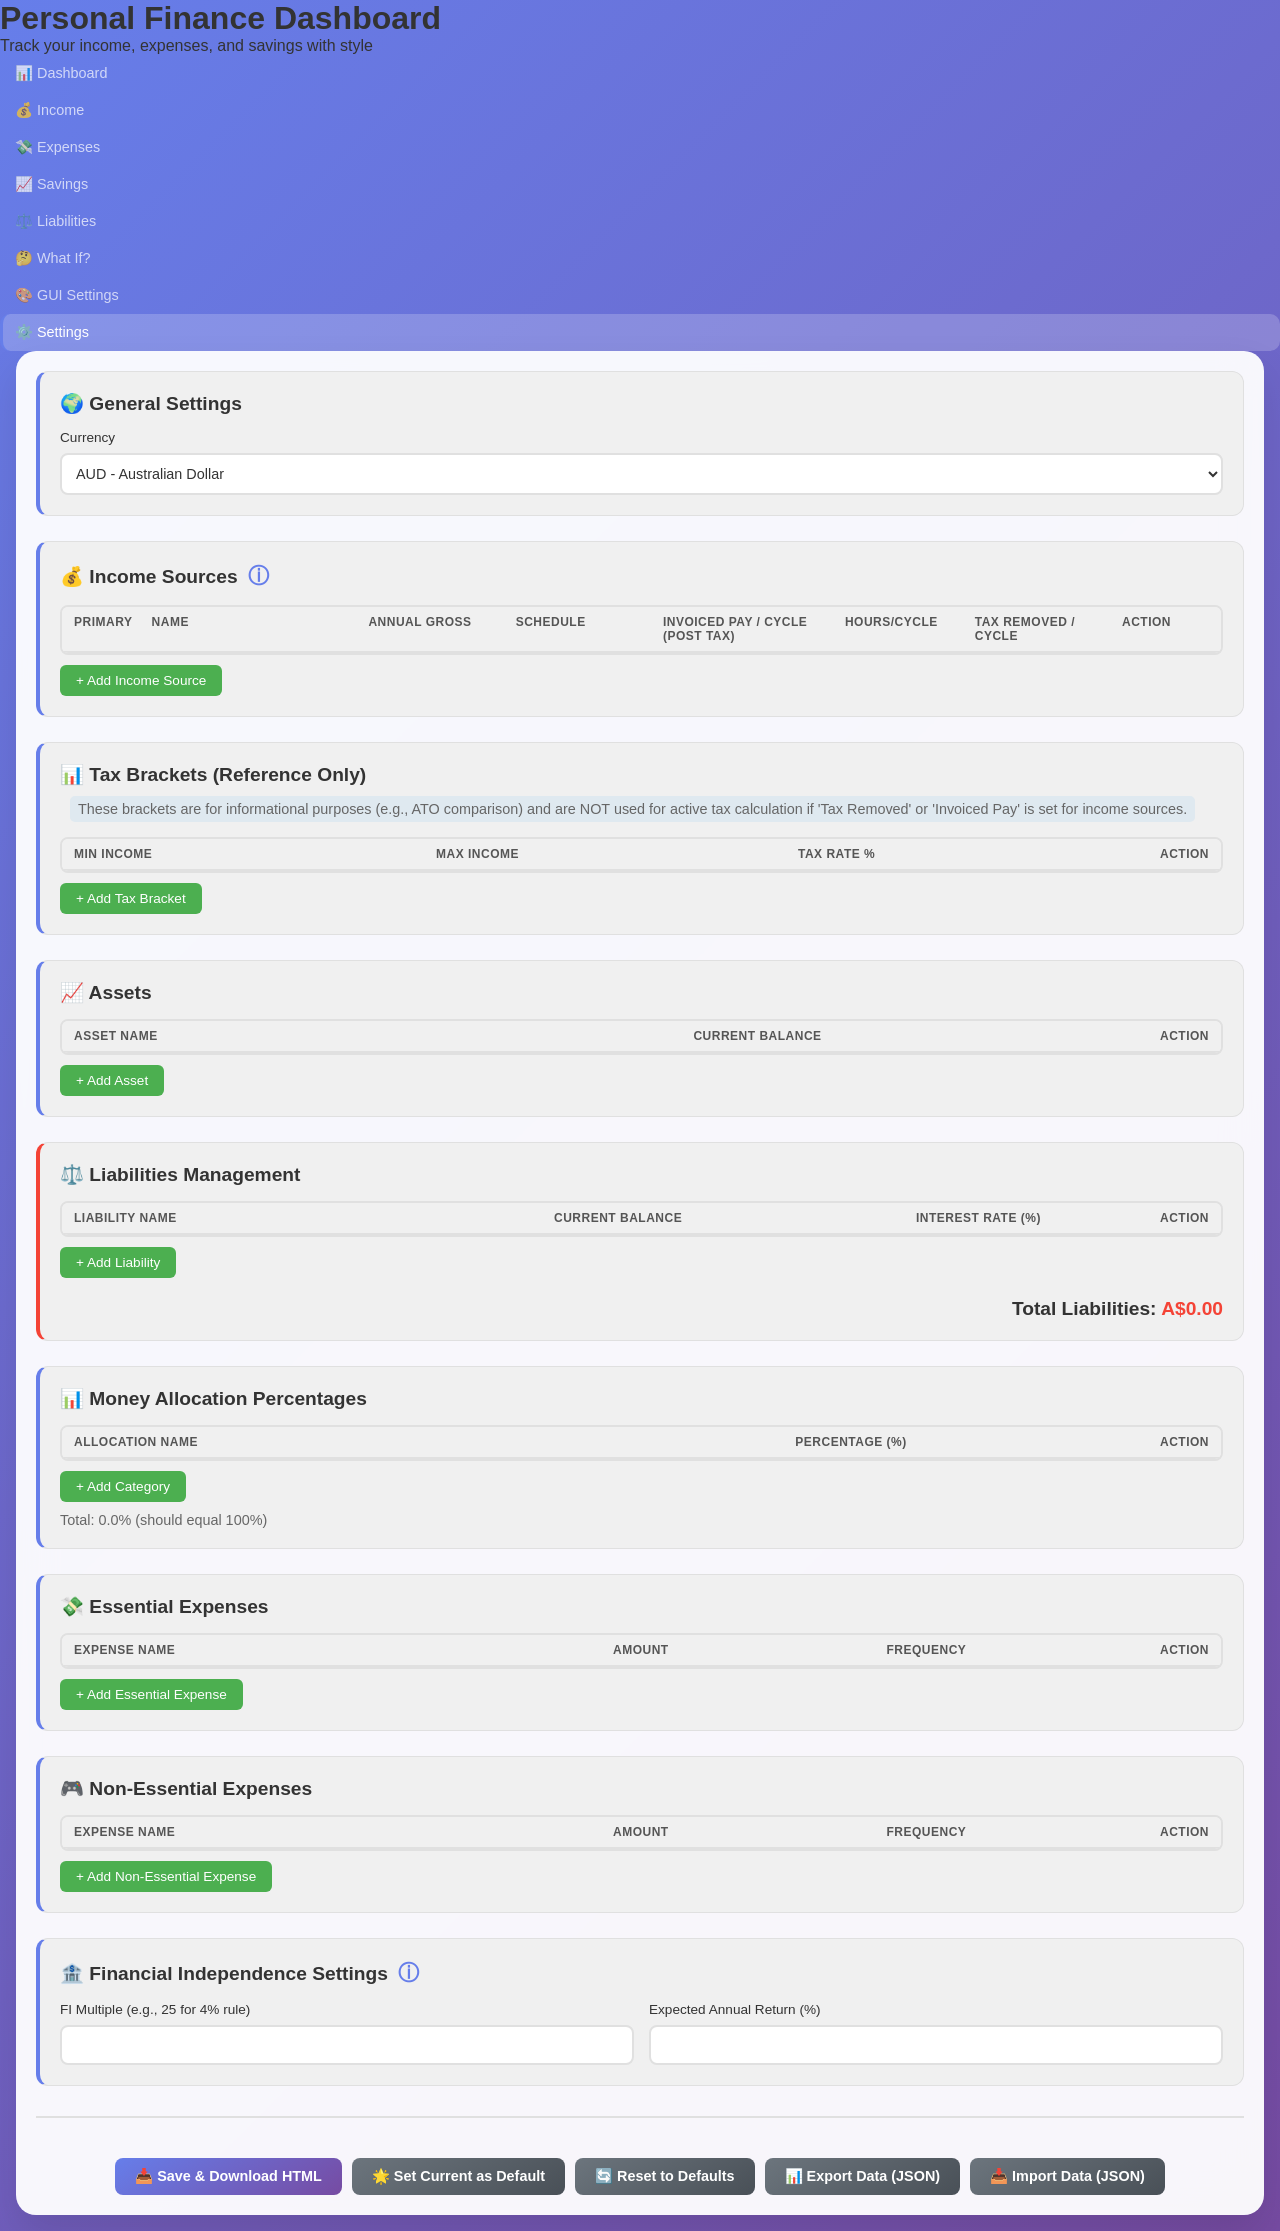
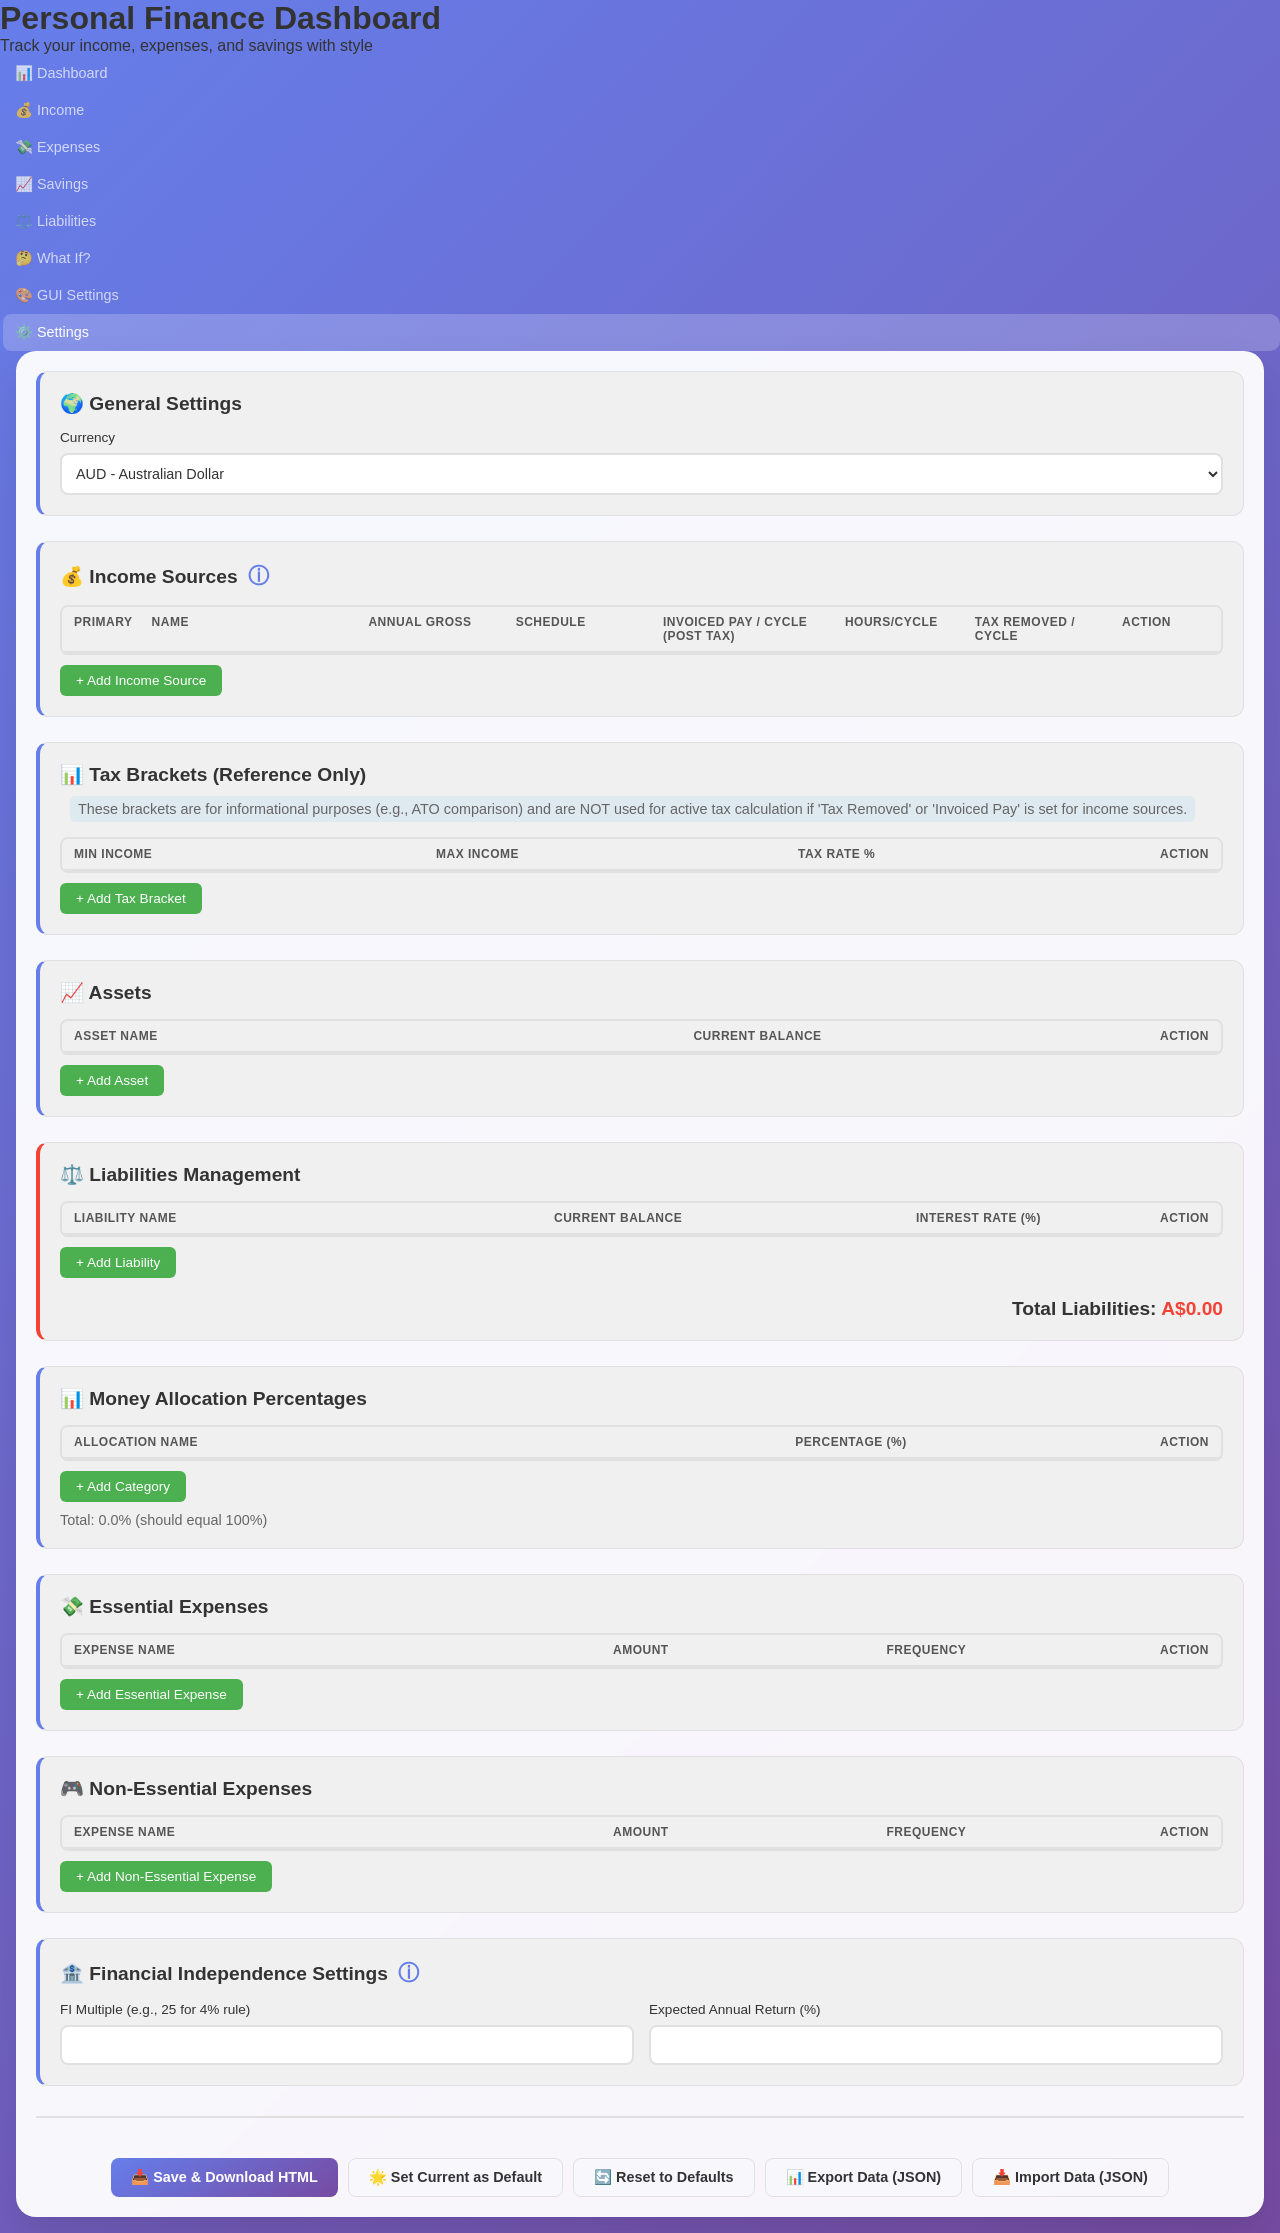

Theme the secondary buttons (were a hardcoded grey gradient)

--- a/style.css
+++ b/style.css
@@ -1023,11 +1023,16 @@ body {
     box-shadow: 0 8px 20px rgba(102, 126, 234, 0.3);
 }
 
+/* Themed secondary button (was a hardcoded grey gradient on every theme):
+   a subtle translucent surface over the theme with a border + primary text. */
 .btn-secondary {
-    background: linear-gradient(145deg, #6c757d, #495057);
+    background: var(--tab-bg-color);
+    color: var(--text-color-primary);
+    border: 1px solid var(--border-color);
 }
 .btn-secondary:hover {
-    box-shadow: 0 8px 20px rgba(73, 80, 87, 0.3);
+    background: var(--tab-active-bg-color);
+    box-shadow: 0 6px 16px rgba(0, 0, 0, 0.2);
 }
 
 
